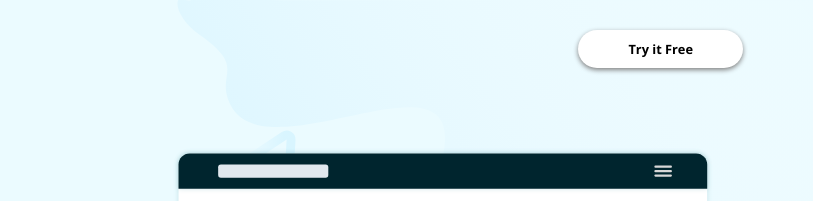
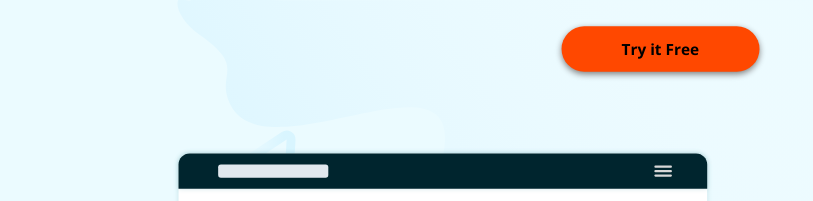
Before and after one commit to DevBit1/Oasis-Infobyte_LandingPage_Task-1, a plain HTML site: page fm2.html in a window 1280 px wide. In both pictures the pointer is over the link "Try it Free". Shown: the top 201 px of the page, 467-1280 px from the left. Drawn offline with nearby package versions, Linux system fonts and the light colour scheme.

Commit message:
Style change

```diff
--- a/fm2.css
+++ b/fm2.css
@@ -16,6 +16,12 @@
 .button{
     font-size: 0.8rem;
     font-weight: 700;
+}
+
+.button:hover{
+    transform: scaleX(1.2) scaleY(1.2);
+    transition: ease-out 0.3s;
+    background-color: rgb(255, 72, 0);
 }
 
 h1,h2,h3,h4,h5,h6{
@@ -58,6 +64,7 @@ body{
     background-color: white;
 }
 
+
 .hero-content{
     justify-content: space-between;
     align-items: center;
@@ -89,6 +96,7 @@ body{
     background-color: hsl(322, 100%, 66%);
     box-shadow: 0 2px 5px grey;
 }
+
 
 .hero-content .content-img{
     flex-basis: 50%;
```
